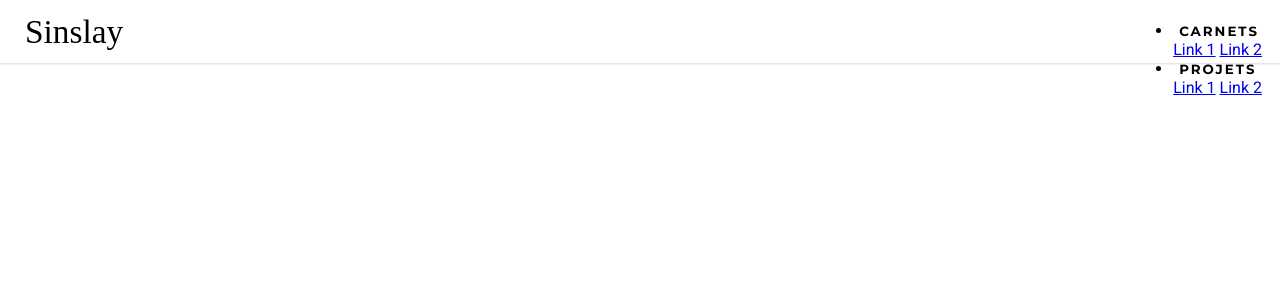
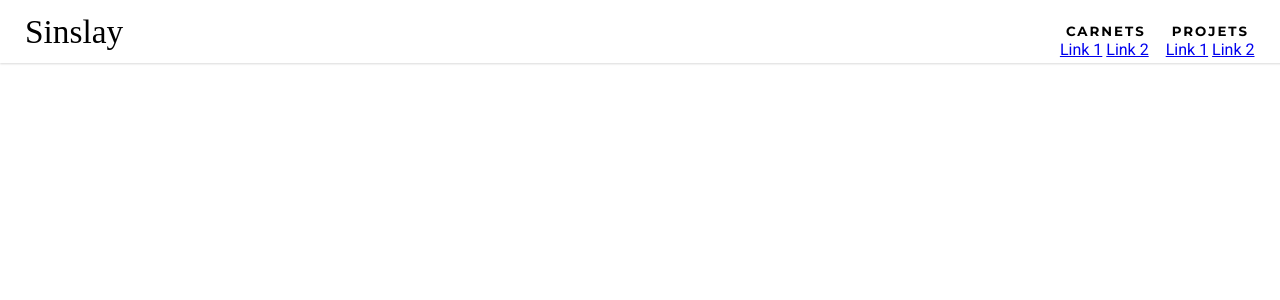
Before and after one commit to SinslayDang/SinslayDang.github.io, a Jekyll site: the page built from index.html, in a window 1280 px wide. Shown: the top 300 px of the page. Built offline with Jekyll 4.4.1, drawn with Linux system fonts in a browser that asks for light colours.

Commit message:
Update main.css

```diff
--- a/css/main.css
+++ b/css/main.css
@@ -31,7 +31,7 @@ nav ul {
         padding-right: 20px !important;
 }
 
-nav ul #liste {
+nav ul li {
         display: inline-block !important;
         margin-right: 10px;
 }
```
